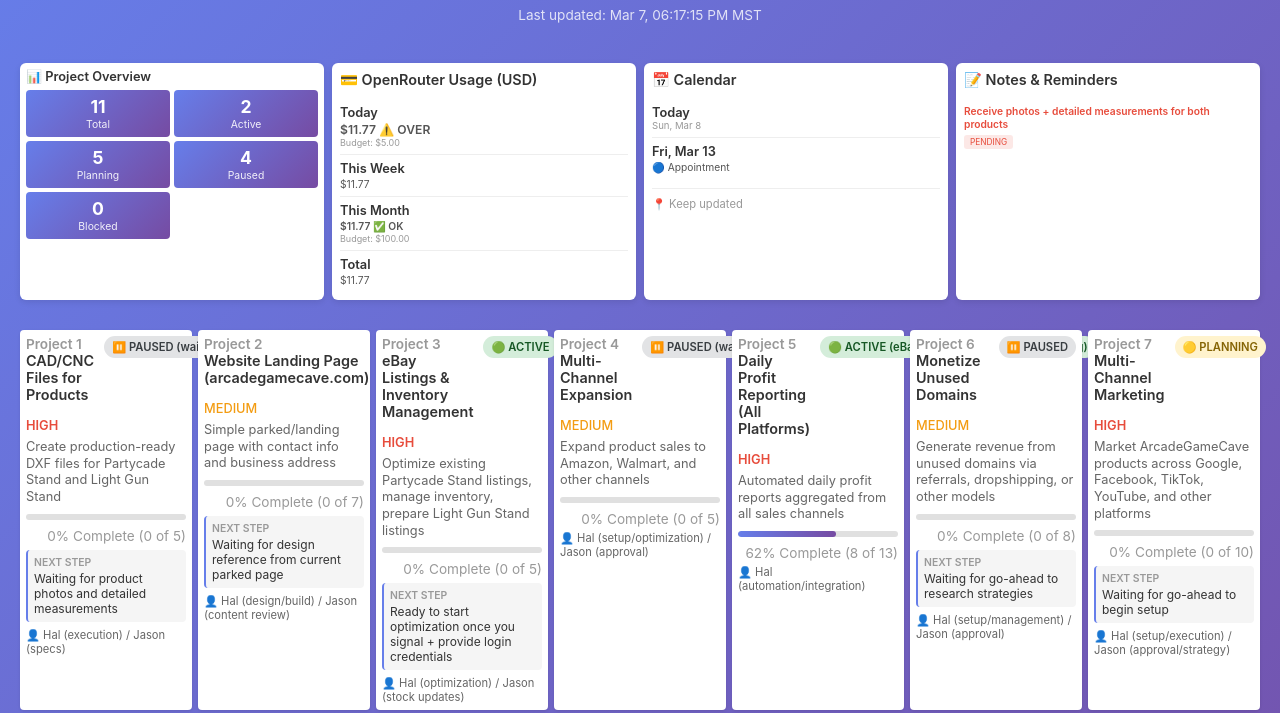
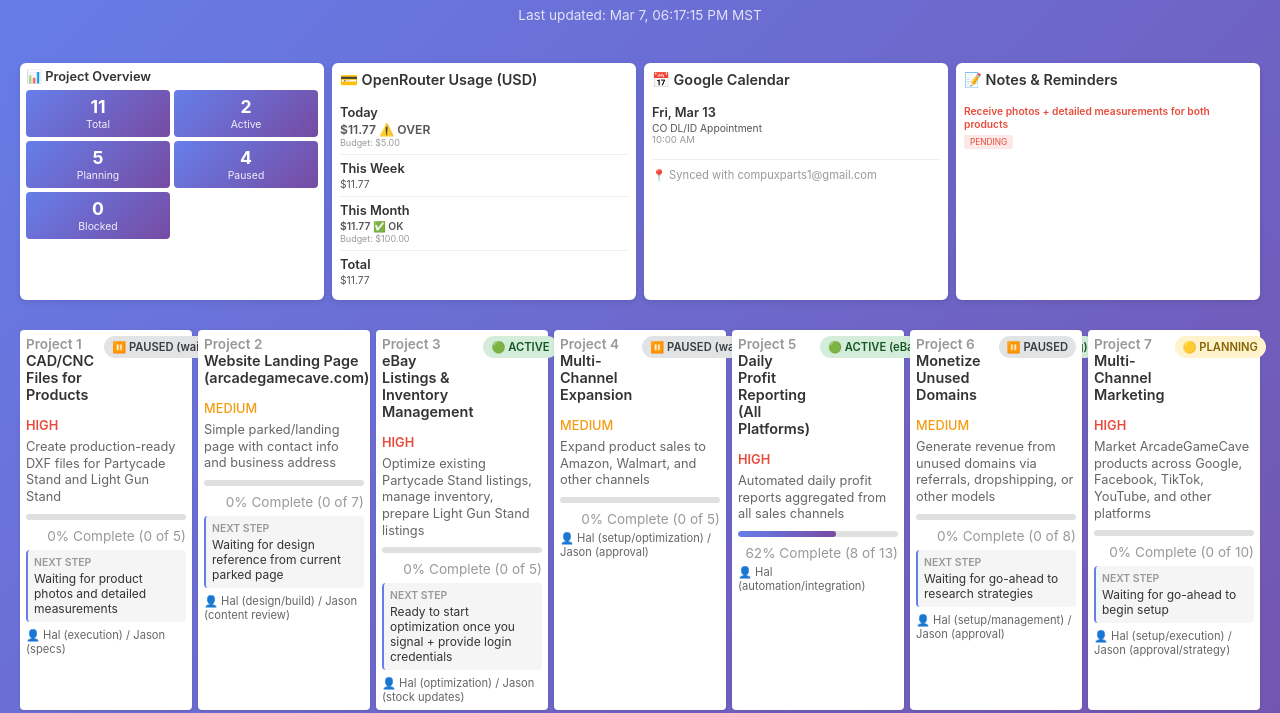
Before and after one commit to compuxparts1-svg/arcadegamecave-dashboard, a plain HTML site: page dashboard.html in a window 1280 px wide. Shown: the part 86-799 px from the top of the page. Drawn offline with Linux system fonts and the light colour scheme.

Commit message:
Add Google Calendar integration (OAuth credentials + events support)

```diff
--- a/dashboard.html
+++ b/dashboard.html
@@ -546,24 +546,58 @@
         }
 
         async function loadCalendarEvents() {
-            const calendarHTML = `
+            try {
+                const response = await fetch('./google-calendar-events.json', { cache: 'no-store' });
+                if (!response.ok) {
+                    return getDefaultCalendar();
+                }
+                const events = await response.json();
+
+                let eventsHTML = '';
+                if (events.length > 0) {
+                    events.slice(0, 3).forEach(event => {
+                        const eventDate = new Date(event.start).toLocaleDateString('en-US', {weekday: 'short', month: 'short', day: 'numeric'});
+                        const eventTime = new Date(event.start).toLocaleTimeString('en-US', {hour: '2-digit', minute: '2-digit'});
+                        eventsHTML += `
+                        <div class="calendar-event">
+                            <div class="event-date">${eventDate}</div>
+                            <div class="event-title">${event.summary}</div>
+                            <div class="event-time">${eventTime}</div>
+                        </div>`;
+                    });
+                } else {
+                    eventsHTML = '<div style="color: #999; font-size: 0.8em;"><em>No upcoming events</em></div>';
+                }
+
+                return `
+                <div class="calendar-tile">
+                    <div class="calendar-title">📅 Google Calendar</div>
+                    <div class="calendar-events">
+                        ${eventsHTML}
+                    </div>
+                    <div style="margin-top: 8px; padding-top: 8px; border-top: 1px solid #eee; font-size: 0.7em; color: #999;">
+                        📍 Synced with compuxparts1@gmail.com
+                    </div>
+                </div>`;
+            } catch (error) {
+                return getDefaultCalendar();
+            }
+        }
+
+        function getDefaultCalendar() {
+            return `
             <div class="calendar-tile">
-                <div class="calendar-title">📅 Calendar</div>
+                <div class="calendar-title">📅 Google Calendar</div>
                 <div class="calendar-events">
                     <div class="calendar-event">
                         <div class="event-date">Today</div>
                         <div class="event-time">${new Date().toLocaleDateString('en-US', {weekday: 'short', month: 'short', day: 'numeric'})}</div>
                     </div>
-                    <div class="calendar-event">
-                        <div class="event-date">Fri, Mar 13</div>
-                        <div class="event-title">🔵 Appointment</div>
-                    </div>
                 </div>
                 <div style="margin-top: 8px; padding-top: 8px; border-top: 1px solid #eee; font-size: 0.7em; color: #999;">
-                    📍 Keep updated
+                    📍 Loading calendar...
                 </div>
             </div>`;
-            return calendarHTML;
         }
 
         // Load notes from MEMORY.md
--- /dev/null
+++ b/google-calendar-events.json
@@ -0,0 +1,8 @@
+[
+  {
+    "summary": "CO DL/ID Appointment",
+    "start": "2026-03-13T10:00:00",
+    "end": "2026-03-13T11:00:00",
+    "location": "Canon City, CO"
+  }
+]
```
Also changed, not shown: google-calendar-config.json (added, +7 -0 lines).
